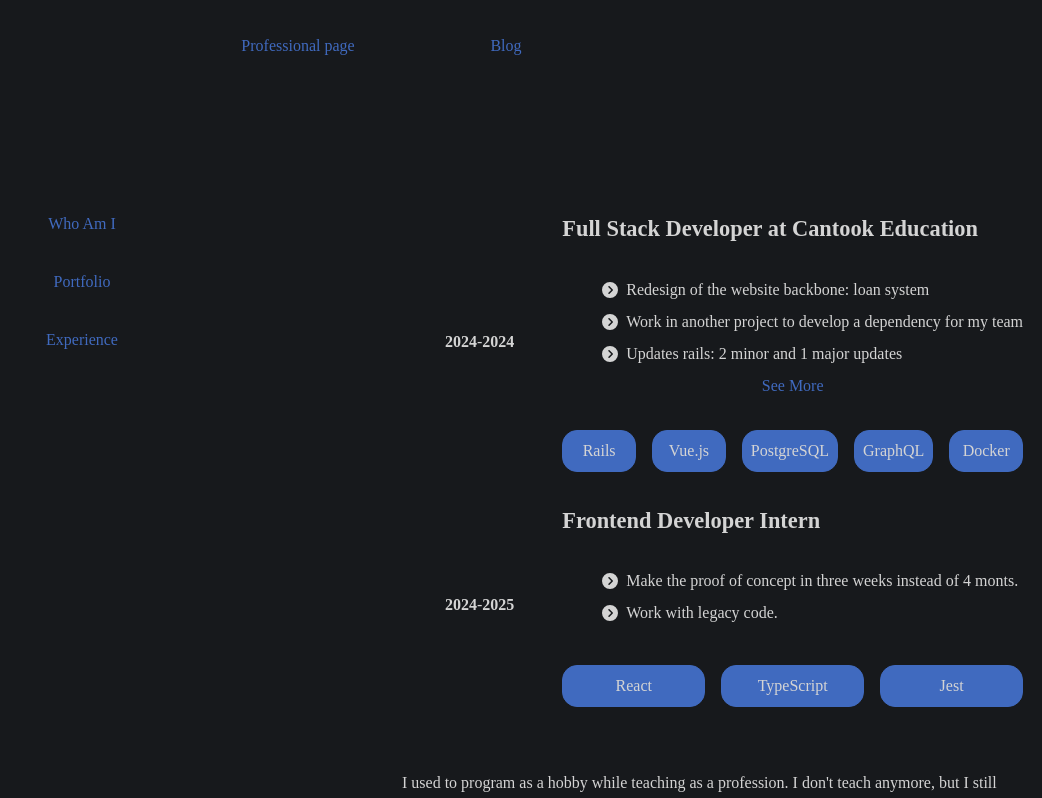
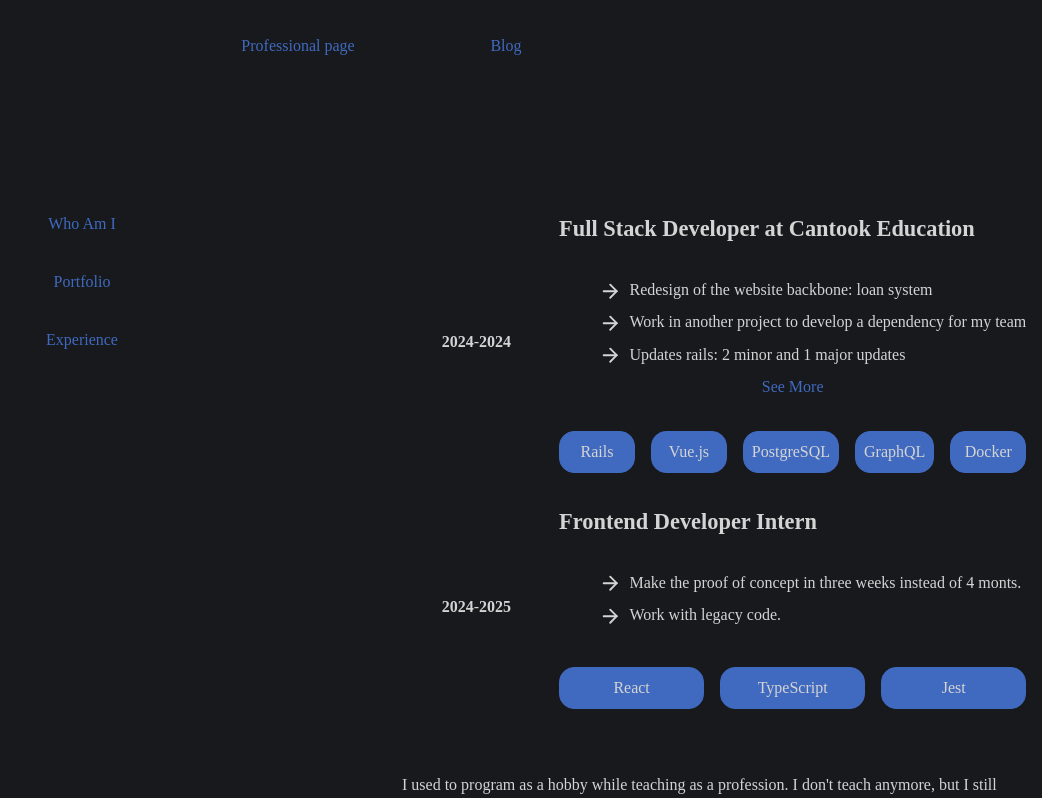
Before and after one commit to eguefif/personal_website_v4, a React (Vite) app in the folder frontend/: page / in a window 1280 px wide. Shown: the top 798 px of the page, without its empty margins (238-1280 px from the left). Built offline with nearby package versions, Linux system fonts and the light colour scheme.

Commit message:
Refactor icon
I use svg icon with featureicon

```diff
--- a/frontend/src/App.tsx
+++ b/frontend/src/App.tsx
@@ -1,13 +1,19 @@
 import GlobalStyles from './components/GlobalStyles/GlobalStyles';
 import ProfessionalPage from './components/ProfessionalPage/ProfessionalPage';
+import { styled } from 'styled-components';
 
 function App() {
   return (
     <>
       <ProfessionalPage />
       <GlobalStyles />
+      <Footer />
     </>
   )
 }
 
+const Footer = styled.div`
+  height: 100px;
+`;
+
 export default App
--- a/frontend/src/components/ProfessionalPage/ProfessionalContent/Experience/AchievementsContainer.tsx
+++ b/frontend/src/components/ProfessionalPage/ProfessionalContent/Experience/AchievementsContainer.tsx
@@ -1,6 +1,5 @@
 import { styled } from 'styled-components';
-import { FontAwesomeIcon } from '@fortawesome/react-fontawesome';
-import { faCircleChevronRight } from '@fortawesome/free-solid-svg-icons';
+import { ArrowRight } from 'react-feather';
 
 import AchievementsDropDown from './AchievementsDropDown';
 
@@ -9,7 +8,7 @@ export default function AchievementsContainer({achievements}: {achievements: str
                       .slice(0, 3)
                       .map((achievement, index) =>
                           <Achievement key={index}>
-                              <FontAwesomeIcon icon={faCircleChevronRight} />
+                              <Arrow size={'1.4rem'}/>
                               {achievement}
                           </Achievement>
                       );
@@ -32,6 +31,10 @@ export default function AchievementsContainer({achievements}: {achievements: str
   );
 
 }
+
+const Arrow = styled(ArrowRight)`
+  margin-top: 2px;
+`;
 
 const AchievementWrapper = styled.div`
   display: flex;
```
